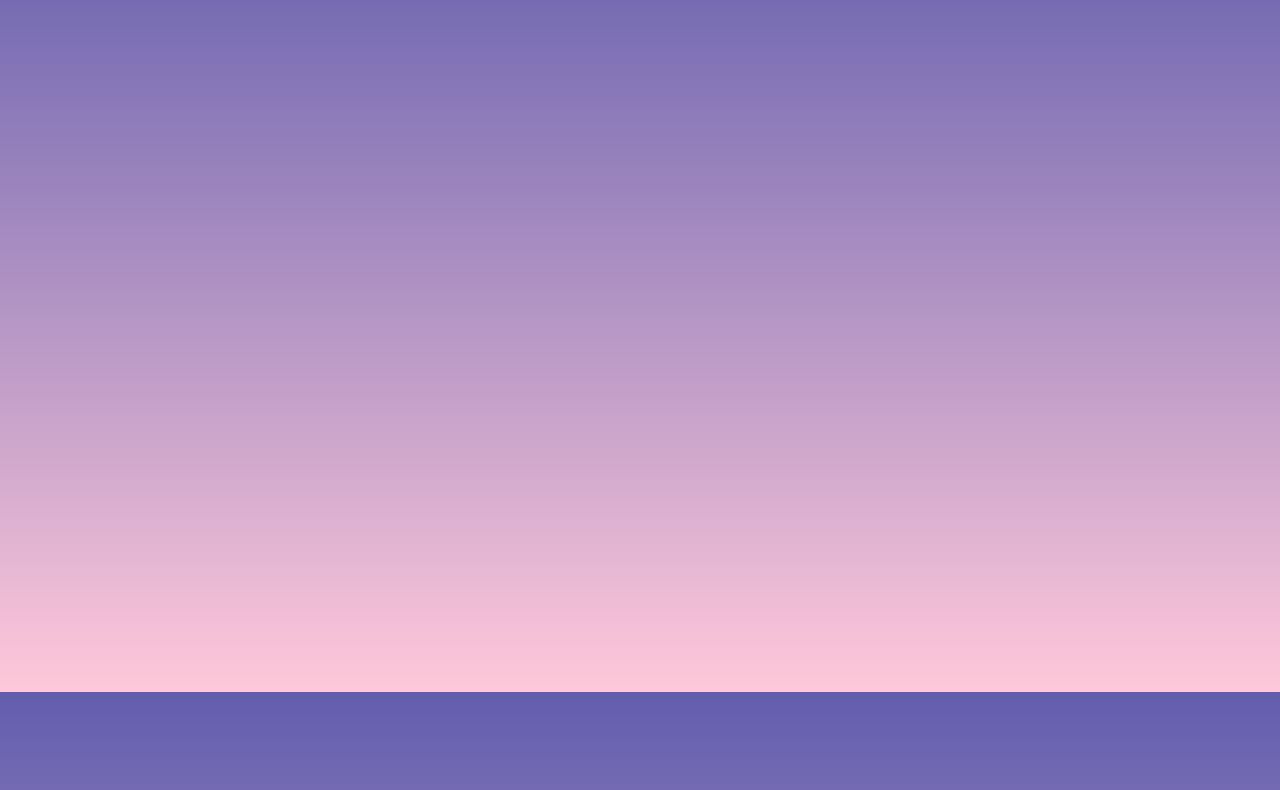
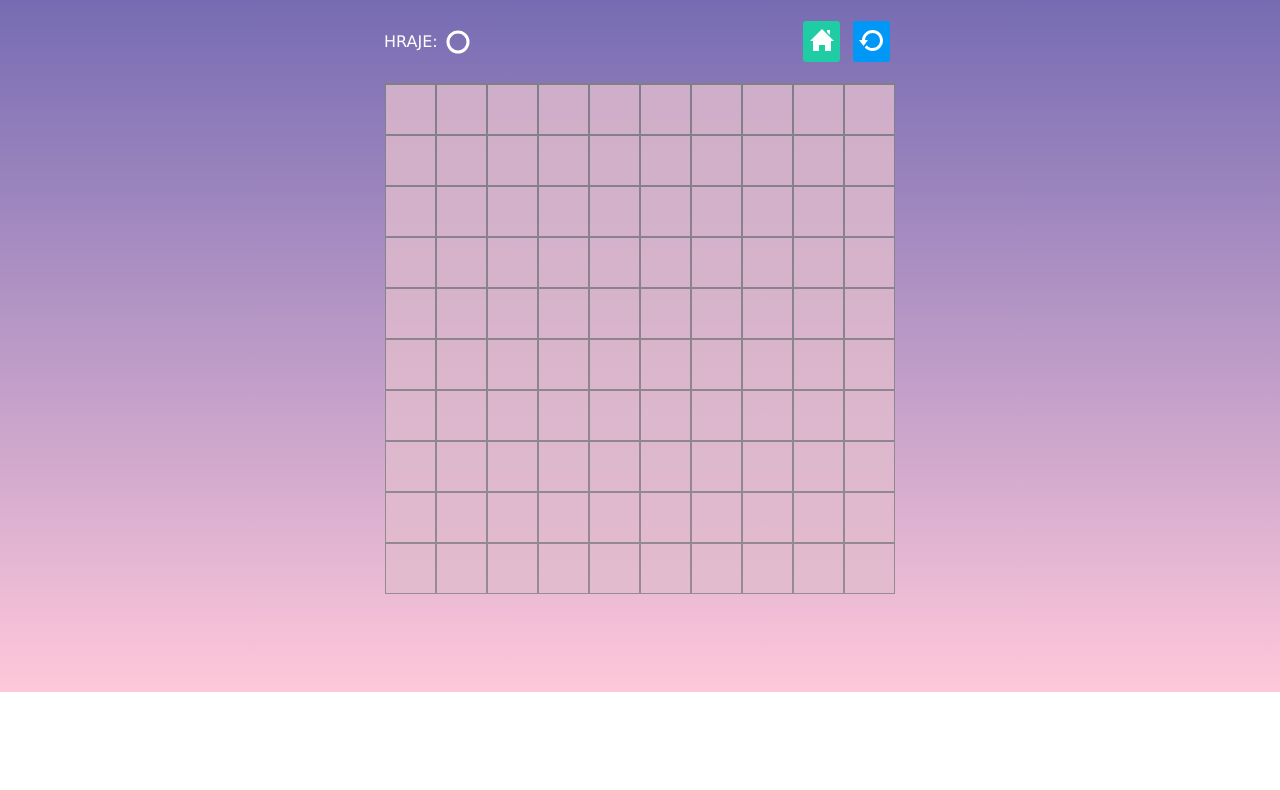
Before and after one commit to PetraPek/piskvorky, a plain HTML site: page hra.html in a window 1280 px wide. Shown: the part 108-898 px from the top of the page. After the commit the page ends 800 px from the top, so only its background shows below. Drawn offline with Linux system fonts and the light colour scheme.

Commit message:
Rozdělení css, stylování hry.

```diff
--- a/hra.html
+++ b/hra.html
@@ -5,7 +5,7 @@
     <meta http-equiv="X-UA-Compatible" content="IE=edge" />
     <meta name="viewport" content="width=device-width, initial-scale=1.0" />
     <title>Piškvorky</title>
-    <link rel="stylesheet" href="style.css" />
+    <link rel="stylesheet" href="style-game.css" />
     <link rel="preconnect" href="https://fonts.googleapis.com" />
     <link rel="preconnect" href="https://fonts.gstatic.com" crossorigin />
     <link
@@ -15,8 +15,7 @@
   </head>
 
   <body>
-    <main class="game"></main>
-
+    <main class="game">
       <h1 class="game__title">Piškvorky</h1>
 
       <div class="game__menu">
@@ -156,5 +155,6 @@
         <button></button>
         <button></button>
       </div>
+    </main>
   </body>
 </html>
--- /dev/null
+++ b/style-game.css
@@ -0,0 +1,80 @@
+* {
+  box-sizing: border-box;
+}
+
+body {
+  background: linear-gradient(#615dad, #ffc8da);
+  background-attachment: fixed;
+  color: #ffffff;
+}
+
+.game {
+  max-width: 80vmin;
+  margin: auto;
+}
+
+.game__title {
+  font-family: "Lobster", sans-serif;
+  font-size: 3rem;
+  text-align: center;
+}
+
+.game__menu {
+  display: flex;
+  justify-content: space-between;
+  margin: 0 auto 0 auto;
+  width: 80%;
+
+}
+
+.game__menuLeft,
+.game__menuRight {
+  display: flex;
+  align-items: center;
+  font-family: Verdana, Tahoma, sans-serif;
+  font-size: 1rem;
+}
+
+.game__menuHome {
+  border-radius: 3px;
+  padding: 0.4rem;
+  margin: auto 0.4rem;
+  background-color: #1fcca4;
+}
+
+.game__menuHome:hover {
+  background-color: #1cbb96;
+}
+
+.game__menuRestart {
+  border-radius: 3px;
+  padding: 0.4rem;
+  margin: auto 0.4rem;
+  background-color: #0197f6;
+}
+
+.game__menuRestart:hover {
+  background-color: #0090e9;
+}
+
+.game__field {
+  width: 80%;
+  border: 1px solid gray;
+  margin: 1rem auto 4rem;
+}
+
+.game__field button {
+  background-color: rgb(226, 188, 205);
+  border: 1px solid gray;
+  float: left;
+  width: calc(100%/10);
+  border-radius: 0px;
+  aspect-ratio: 1 / 1;
+  cursor: pointer;
+  opacity: 80%;
+}
+
+.game__field button:hover {
+  border: 1px solid gray;
+  background-color: rgb(247, 216, 230);
+}
```
Lines whose indentation alone changed are shown as unchanged.
